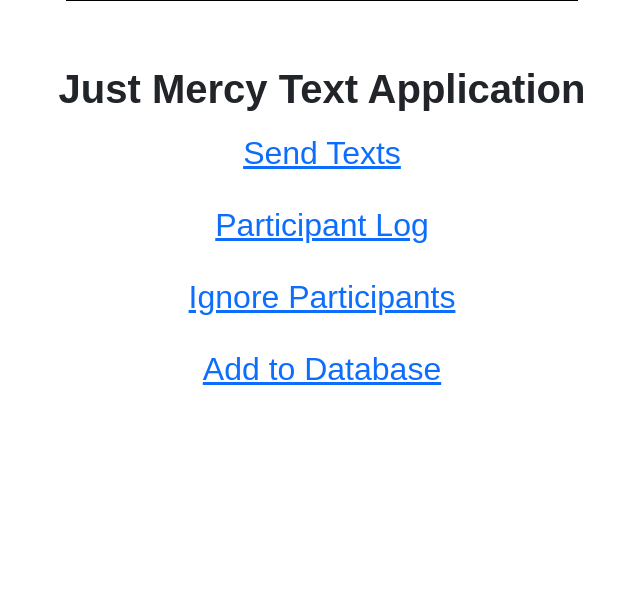
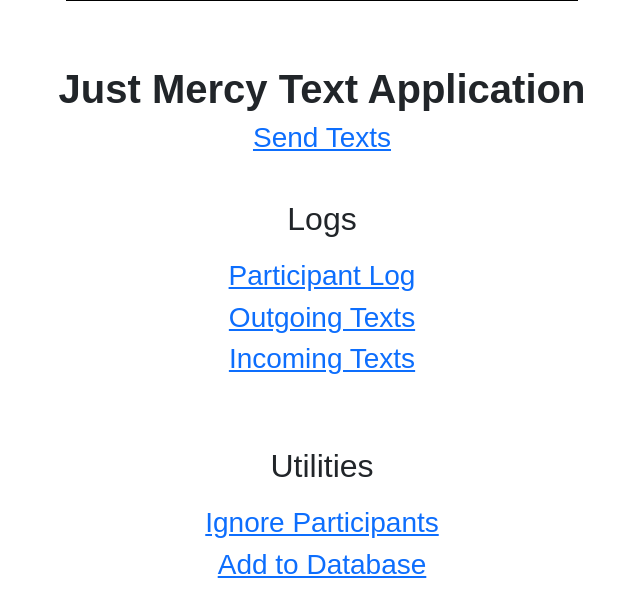
Before and after one commit to StanfordSocialNeuroscienceLab/just-mercy-text-application, a Flask app: page / in a window 1280 px wide. Shown: the part 211-826 px from the top of the page, without its empty margins (318-958 px from the left). Before the commit the page ends 596 px from the top, so only its background shows below. Run offline with Flask 2, Linux system fonts and the light colour scheme; parts of the project's set-up code (start-up, migrations or seed data) failed here and were passed over; some libraries are stand-ins or nearby versions.

Commit message:
updated routing

```diff
--- a/app/templates/index.html
+++ b/app/templates/index.html
@@ -12,28 +12,50 @@
             </h1>
 
             <a href="{{ url_for('texts') }}">
-                <h2>
+                <h3>
                     Send Texts
-                </h2>
+                </h3>
             </a>
 
-            <a href="{{ url_for('stream') }}">
-                <h2>
+            <div class="index_box">
+
+                <h2>Logs</h2>
+
+                <a href="{{ url_for('participant_log') }}">
+                    <h3>
                         Participant Log
-                </h2>
+                    </h3>
                 </a>
 
+                <a href="{{ url_for('outgoing_texts') }}">
+                    <h3>
+                        Outgoing Texts
+                    </h3>
+                </a>
+
+                <a href="{{ url_for('incoming_texts') }}">
+                    <h3>
+                        Incoming Texts
+                    </h3>
+                </a>
+            </div>
+
+            <div class="index_box">
+
+                <h2>Utilities</h2>
+
                 <a href="{{ url_for('update') }}">
-                <h2>
+                    <h3>
                         Ignore Participants
-                </h2>
+                    </h3>
                 </a>
 
                 <a href="{{ url_for('add_to_db') }}">
-                <h2>
+                    <h3>
                         Add to Database
-                </h2>
+                    </h3>
                 </a>
+            </div>
         </div>
 
         {% endblock %}
```
Lines whose indentation alone changed are shown as unchanged.
